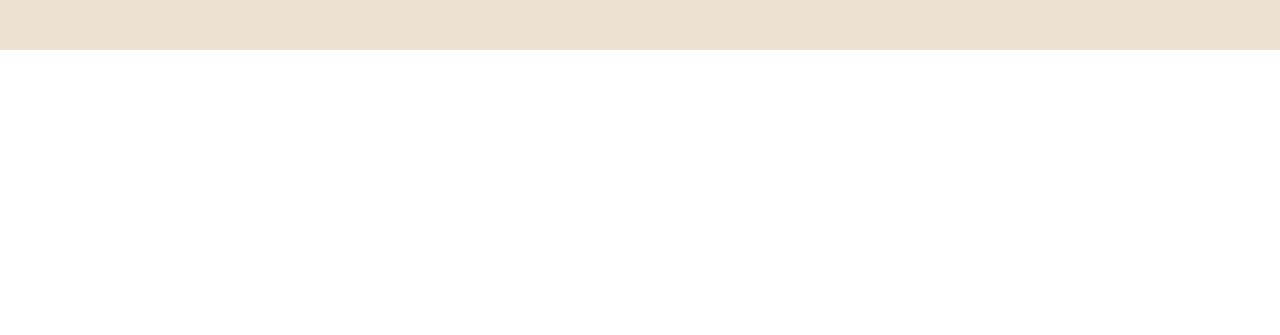
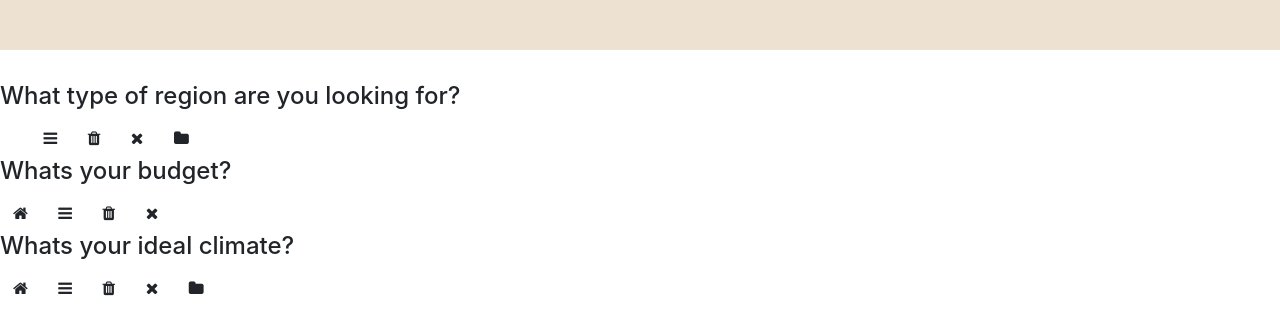
Before and after one commit to leolee2708/Adventurous-Wanderer, a plain HTML site: page index.html in a window 1280 px wide. Shown: the part 153-488 px from the top of the page. Drawn offline with nearby package versions, Linux system fonts and the light colour scheme.

Commit message:
Added icon buttons and questions

```diff
--- a/index.html
+++ b/index.html
@@ -1,5 +1,6 @@
 <!DOCTYPE html>
 <html lang="en">
+
 
 <head>
     <!-- Required meta tags -->
@@ -14,7 +15,8 @@
     <!-- Google Font-->
     <link rel="preconnect" href="https://fonts.gstatic.com">
     <link href="https://fonts.googleapis.com/css2?family=Dancing+Script:wght@700&display=swap" rel="stylesheet">
-
+    <!-- Font Awesome Icons -->
+    <link rel="stylesheet" href="https://cdnjs.cloudflare.com/ajax/libs/font-awesome/4.7.0/css/font-awesome.min.css">
 
 
     <title>Adventerous Wanderer</title>
@@ -27,6 +29,24 @@
             <h1 class="display-4">Adventerous Wanderer</h1>
         </div>
     </div>
+
+    <h4>What type of region are you looking for?</h4>
+    <button class="btn"><i class="fas fa-umbrella-beach"></i></button>
+    <button class="btn"><i class="fa fa-bars"></i></button>
+    <button class="btn"><i class="fa fa-trash"></i></button>
+    <button class="btn"><i class="fa fa-close"></i></button>
+    <button class="btn"><i class="fa fa-folder"></i></button>
+    <h4>Whats your budget?</h4>
+    <button class="btn"><i class="fa fa-home"></i></button>
+    <button class="btn"><i class="fa fa-bars"></i></button>
+    <button class="btn"><i class="fa fa-trash"></i></button>
+    <button class="btn"><i class="fa fa-close"></i></button>
+    <h4>Whats your ideal climate?</h4>
+    <button class="btn"><i class="fa fa-home"></i></button>
+    <button class="btn"><i class="fa fa-bars"></i></button>
+    <button class="btn"><i class="fa fa-trash"></i></button>
+    <button class="btn"><i class="fa fa-close"></i></button>
+    <button class="btn"><i class="fa fa-folder"></i></button>
 
     <!-- Optional JavaScript; choose one of the two! -->
 
```
Also changed, not shown: Icons/icons.css (added).
